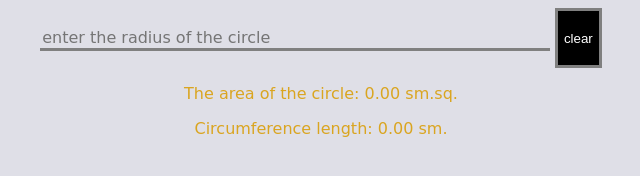
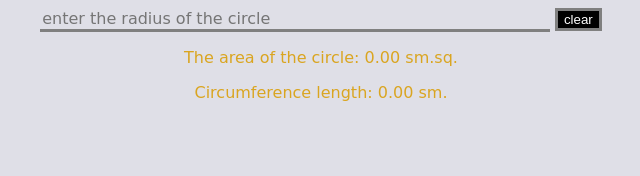
Before and after one commit to Vlad21islav/test, a plain HTML site: page tasks/circle2/index.html in a window 1280 px wide. Shown: the whole page, without its empty margins (319-959 px from the left). Drawn offline with Linux system fonts and the light colour scheme; a web font is replaced by a local one.

Commit message:
btn syle

```diff
--- a/tasks/circle2/styles.css
+++ b/tasks/circle2/styles.css
@@ -20,11 +20,8 @@ body {
 }
 
 .btn {
-    height: 30px;
     border: 3px solid gray;
     background-color: black;
-    margin: 0px;
     color: white;
     cursor: pointer;
-    block-size: 60px;
 }
```
